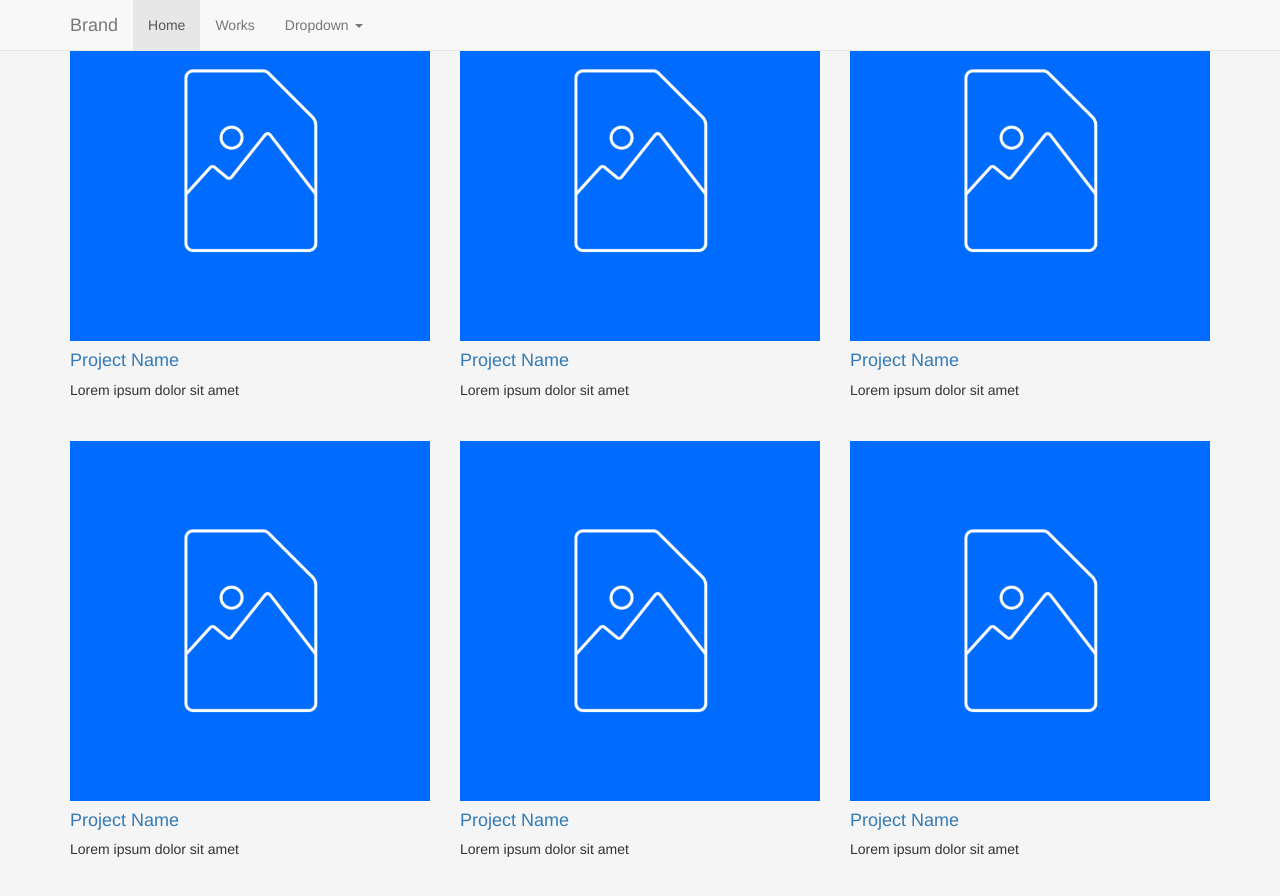
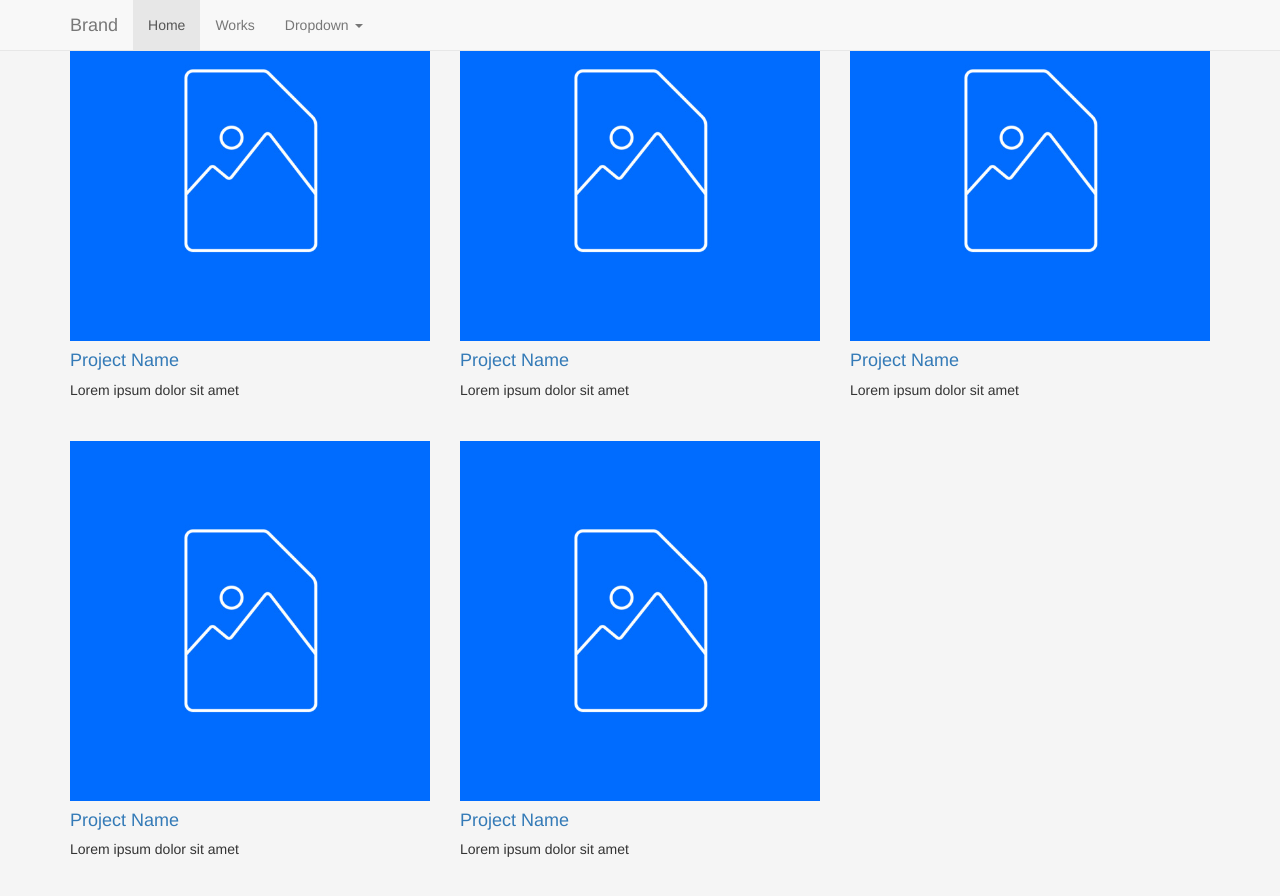
Before and after one commit to crmiller10/jekyll-gulp-base, a Jekyll site: the page built from app/index.html, in a window 1280 px wide and 900 px high, scrolled down 622 px. Shown: the top 896 px of the window. Built offline with Jekyll 4.4.1, drawn with Linux system fonts in a browser that asks for light colours.

Commit message:
Updated index.html

```diff
--- a/app/index.html
+++ b/app/index.html
@@ -88,7 +88,7 @@
 <section class="section">
   <div class="container">
     <div class="row">
-      <div class="col-sm-6 col-md-4 portfolio-item">
+      <!-- <div class="col-sm-6 col-md-4 portfolio-item">
         <a href="portfolio-item.html">
           <img class="img-fluid" src="img/wireframe/placeholder-blue.jpg" alt="">
         </a>
@@ -96,7 +96,7 @@
           <a href="portfolio-item.html">Project Name</a>
         </h4>
         <p>Lorem ipsum dolor sit amet</p>
-      </div>
+      </div> -->
       <div class="col-sm-6 col-md-4 portfolio-item">
         <a href="portfolio-item.html">
           <img class="img-fluid" src="img/wireframe/placeholder-blue.jpg" alt="">
```
